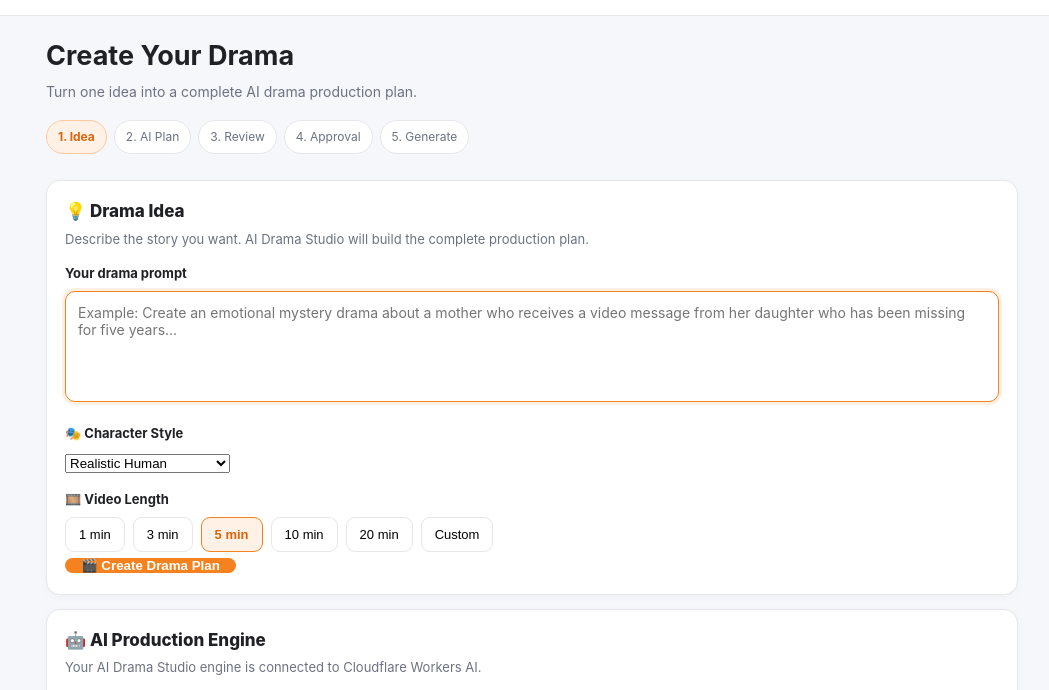
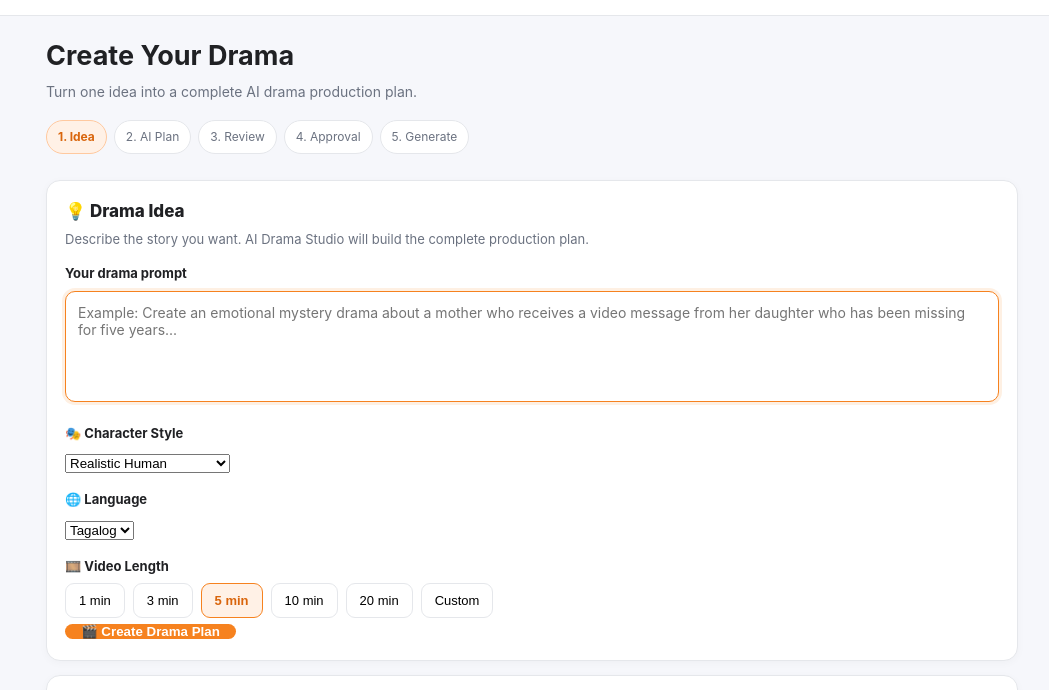
Before and after one commit to chrisjeanlipon14-debug/ai-drama-studio-ai, a website: page public/index.html in a window 1280 px wide. Shown: the part 76-766 px from the top of the page, without its empty margins (108-1157 px from the left). Drawn offline with Linux system fonts and the light colour scheme.

Commit message:
Update index.html

```diff
--- a/public/index.html
+++ b/public/index.html
@@ -575,7 +575,16 @@ footer {
   <option value="cinematic">Cinematic Stylized</option>
   <option value="custom">Custom</option>
 </select>
+<div class="length-title">
+  <label>🌐 Language</label>
+</div>
 
+<select id="language">
+  <option value="tagalog">Tagalog</option>
+  <option value="english">English</option>
+  <option value="taglish">Taglish</option>
+  <option value="custom">Custom</option>
+</select>
 <div class="length-title">
   <label>🎞️ Video Length</label>
 </div>
```
